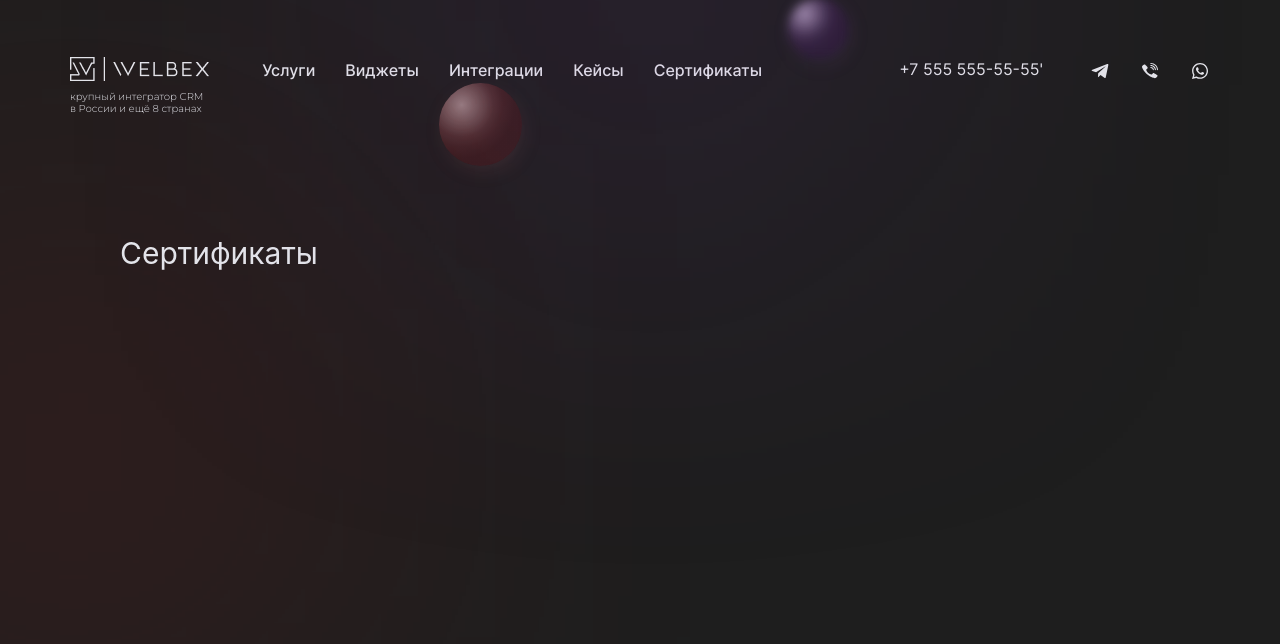
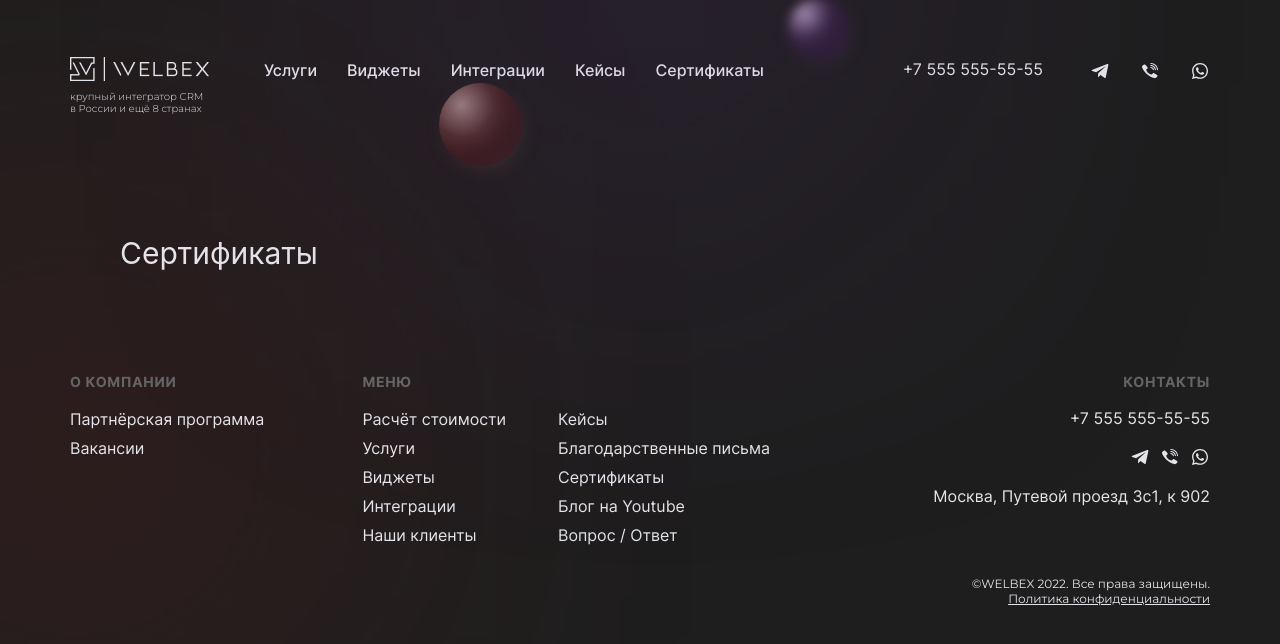
Before and after one commit to EugeneMorash/welbex, a React (Create React App) app: page /certificates in a window 1280 px wide. Shown: the top 644 px of the page. Built offline with nearby package versions, Linux system fonts and the light colour scheme.

Commit message:
Done: desktop version

```diff
--- a/src/App.tsx
+++ b/src/App.tsx
@@ -8,6 +8,7 @@ import {Integrations} from "./components/Integrations/Integrations";
 import {Cases} from "./components/Cases/Cases";
 import {Certificates} from "./components/Certificates/Certificates";
 import {Main} from "./components/Main/Main";
+import {Footer} from "./components/Footer/Footer";
 
 function App() {
     return (
@@ -24,6 +25,7 @@ function App() {
                     <Route path='/cases/*' element={<Cases/>}/>
                     <Route path='/certificates/*' element={<Certificates/>}/>
                 </Routes>
+                <Footer/>
             </div>
         </BrowserRouter>
     );
--- /dev/null
+++ b/src/components/Footer/Footer.scss
@@ -0,0 +1,116 @@
+.container {
+  padding-top: 55px;
+  padding-bottom: 20px;
+  max-height: 315px;
+}
+
+.footer {
+
+  &__row {
+    display: flex;
+    justify-content: space-between;
+  }
+
+  &__title {
+    font-family: 'Inter', sans-serif;
+    font-weight: 700;
+    font-size: 14px;
+    line-height: 17px;
+    letter-spacing: 0.05em;
+    text-transform: uppercase;
+    color: #656566;
+    margin-bottom: 20px;
+  }
+
+  &__company {
+    margin-right: 98px;
+  }
+
+  &__lists {
+    min-width: 410px;
+  }
+
+  &__list1 {
+    float: left;
+    margin-right: 52px;
+  }
+
+  &__list2 {
+    float: right;
+  }
+
+  &__contact-block {
+    text-align: right;
+  }
+
+  &__phone {
+    a {
+      color: #E4E5EA;
+    }
+
+    font-family: "Inter", sans-serif;
+    align-items: center;
+    font-size: 16px;
+    margin-bottom: 21px;
+    text-align: right;
+  }
+
+  &__social {
+    display: flex;
+    justify-content: right;
+    margin-bottom: 20px;
+    min-width: 277px;
+    margin-left: 163px;
+  }
+
+  &__address {
+    font-family: 'Inter', sans-serif;
+    font-weight: 400;
+    font-size: 16px;
+    line-height: 19px;
+    text-align: right;
+    margin-bottom: 70px;
+  }
+
+  &__icon {
+    margin-right: 10px;
+  }
+
+  &__icon:last-child {
+    margin-right: 0;
+  }
+
+  &__copyright {
+    a {
+      color: #E4E5EA;
+      margin-top: 5px;
+      text-decoration-line: underline;
+    }
+
+    font-family: 'Montserrat', sans-serif;
+    font-weight: 400;
+    font-size: 12px;
+    line-height: 15px;
+    text-align: right;
+  }
+
+}
+
+.list {
+  font-family: 'Inter', sans-serif;
+  font-weight: 400;
+  font-size: 16px;
+  line-height: 19px;
+
+  a {
+    color: #E4E5EA;
+  }
+
+  li {
+    margin-bottom: 10px;
+  }
+
+  li:last-child {
+    margin-bottom: 0;
+  }
+}
--- /dev/null
+++ b/src/components/Footer/Footer.tsx
@@ -0,0 +1,91 @@
+import React from 'react';
+import './../Footer/Footer.scss'
+import telegram from "../../assets/telegram.svg";
+import viber from "../../assets/viber.svg";
+import whatsapp from "../../assets/whatsapp.svg";
+
+export function Footer() {
+    return (
+        <footer className='footer'>
+            <div className='container'>
+                <div className='footer__row'>
+                    <div className='footer__column'>
+                        <div className='footer__item'>
+                            <h5 className='footer__title'>
+                                О компании
+                            </h5>
+                            <ul className="footer__company list">
+                                <li><a href="#l">Партнёрская программа</a></li>
+                                <li><a href="#l">Вакансии</a></li>
+                            </ul>
+                        </div>
+                    </div>
+                    <div className='footer__column'>
+                        <div className='footer__item'>
+                            <h5 className='footer__title'>
+                                Меню
+                            </h5>
+                            <div className='footer_lists'>
+                                <div className='footer__list1'>
+                                    <ul className="footer__menu list">
+                                        <li><a href="#r">Расчёт стоимости</a></li>
+                                        <li><a href="#r">Услуги</a></li>
+                                        <li><a href="#r">Виджеты</a></li>
+                                        <li><a href="#r">Интеграции</a></li>
+                                        <li><a href="#r">Наши клиенты</a></li>
+                                    </ul>
+                                </div>
+                                <div className='footer__list2'>
+                                    <ul className="footer__menu list">
+                                        <li><a href="#r">Кейсы</a></li>
+                                        <li><a href="#r">Благодарственные письма</a></li>
+                                        <li><a href="#r">Сертификаты</a></li>
+                                        <li><a href="#r">Блог на Youtube</a></li>
+                                        <li><a href="#r">Вопрос / Ответ</a></li>
+                                    </ul>
+                                </div>
+
+                            </div>
+
+                        </div>
+                    </div>
+                    <div className='footer__column'>
+                        <div className='footer__item'>
+                            <div className='footer__contact-block'>
+                                <h5 className='footer__title'>
+                                    Контакты
+                                </h5>
+                                <div className="footer__contacts">
+                                    <div className='footer__phone'><a href='tel:+75555555555'>+7 555 555-55-55</a></div>
+                                    <ul className='footer__social'>
+                                        <li className='footer__icon'><a href="#r">
+                                            <img src={telegram} alt="telegramm"/></a>
+                                        </li>
+                                        <li className='footer__icon'>
+                                            <a href="#r"><img src={viber} alt="viber"/></a>
+                                        </li>
+                                        <li className='footer__icon'>
+                                            <a href="#r"><img src={whatsapp} alt="whatsapp"/></a>
+                                        </li>
+                                    </ul>
+                                    <p className='footer__address'>
+                                        Москва, Путевой проезд 3с1, к 902
+                                    </p>
+                                    <div className='footer__copyright'>
+                                        <p>
+                                            ©WELBEX 2022. Все права защищены.
+                                        </p>
+                                        <a href="#">
+                                            Политика конфиденциальности
+                                        </a>
+                                    </div>
+                                </div>
+
+                            </div>
+                        </div>
+                    </div>
+                </div>
+            </div>
+        </footer>
+    );
+}
--- a/src/components/Header/Header.scss
+++ b/src/components/Header/Header.scss
@@ -1,10 +1,6 @@
 .header {
   margin-top: 46px;
   margin-bottom: 73px;
-
-  &__container {
-
-  }
 
   &__row {
     display: flex;
--- a/src/components/Header/Header.tsx
+++ b/src/components/Header/Header.tsx
@@ -28,7 +28,7 @@ export function Header() {
                         </ul>
                     </nav>
                     <div className="header__contacts">
-                        <a href='tel:+75555555555'>+7 555 555-55-55'</a>
+                        <a href='tel:+75555555555'>+7 555 555-55-55</a>
                         <a href="#r"><img src={telegram} alt="telegramm"/></a>
                         <a href="#r"><img src={viber} alt="viber"/></a>
                         <a href="#r"><img src={whatsapp} alt="whatsapp"/></a>
--- a/src/components/Main/Main.scss
+++ b/src/components/Main/Main.scss
@@ -1,6 +1,6 @@
 .main {
   margin-bottom: 69px;
-
+  min-height: 100%;
 }
 
 .about {
@@ -108,3 +108,19 @@
     color: #E4E5EA;
   }
 }
+
+.cards:before {
+  content: '';
+  position: absolute;
+  border-radius: 50%;
+  width: 28px;
+  height: 28px;
+  right: 411px;
+  top: 428px;
+
+  background: radial-gradient(64% 64% at 27.25% 26.5%, rgba(255, 208, 208, 0.48) 0%, rgba(212, 93, 93, 0.248) 59.67%, rgba(167, 49, 49, 0.264) 78.59%, rgba(130, 25, 25, 0.232) 100%) /* warning: gradient uses a rotation that is not supported by CSS and may not behave as expected */
+;
+  box-shadow: 3px 6px 27px -10px rgba(223, 125, 125, 0.25);
+  filter: blur(2.5px);
+  backdrop-filter: blur(2px);
+}
--- a/src/index.css
+++ b/src/index.css
@@ -60,6 +60,10 @@ body {
     font-family: -apple-system, BlinkMacSystemFont, 'Montserrat', 'Inter', sans-serif;
     -webkit-font-smoothing: antialiased;
     -moz-osx-font-smoothing: grayscale;
+
+    display: flex;
+    flex-direction: column;
+    min-height: 100%;
 }
 
 code {
```
